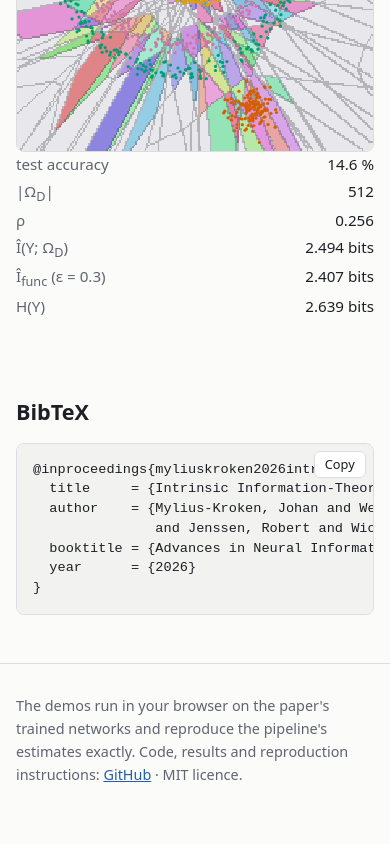
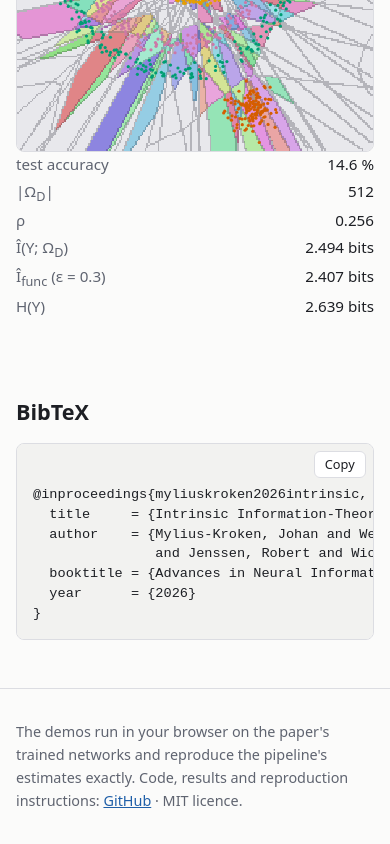
Before and after one commit to Johanmkr/Intrinsic-IT-analysis-of-ReLU-nets, a website with bundled scripts: page site/index.html in a window 390 px wide. Shown: the part 6785-7629 px from the top of the page. Built offline with nearby package versions, Linux system fonts and the light colour scheme.

Commit message:
FIX: Copy button no longer covers BibTeX on phones

```diff
--- a/site/style.css
+++ b/site/style.css
@@ -90,4 +90,5 @@ footer { color: var(--muted); font-size: 0.9rem; margin-top: 3rem; padding-botto
   body { font-size: 16px; }
   .panels, .panels.wide { grid-template-columns: minmax(0, 1fr); }
   input[type="range"] { width: 110px; }
+  .bibtex pre { padding-top: 2.6rem; }
 }
```
